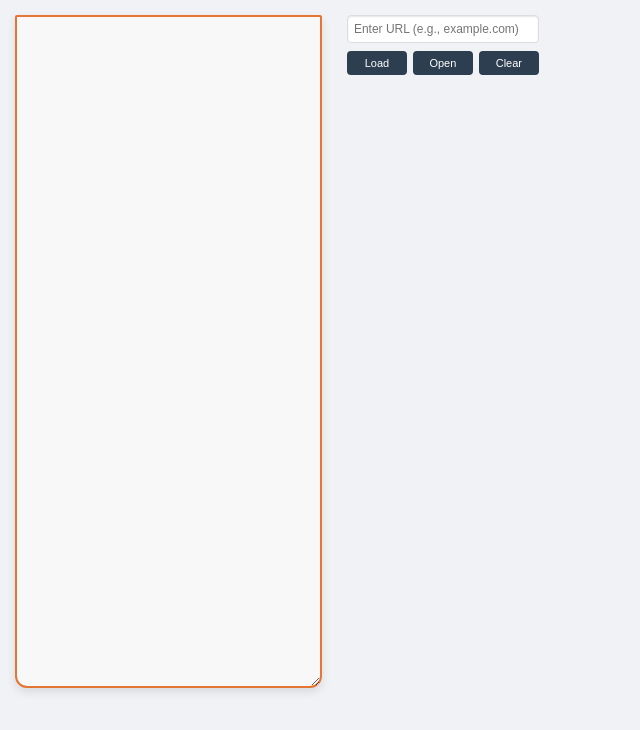
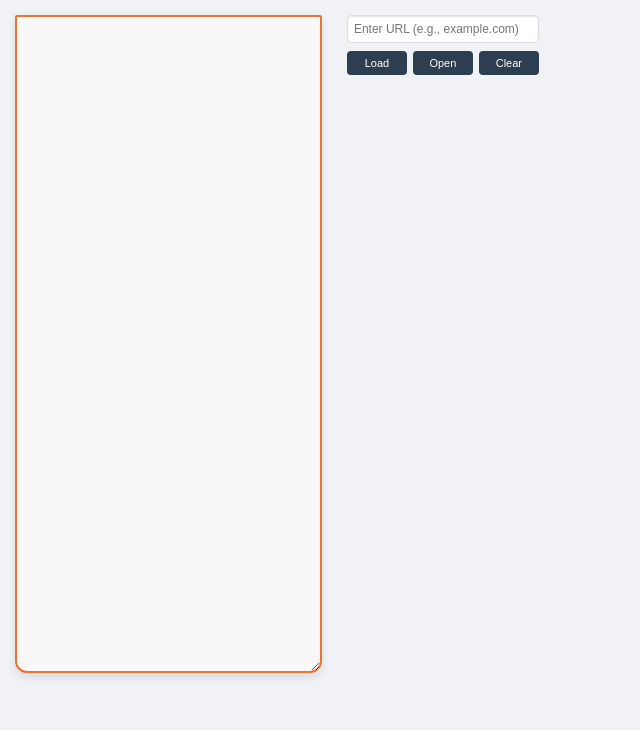
Before and after one commit to Akhil80git/team9mobile, a React (Vite) app: page / in a window 1280 px wide. Shown: the top 730 px of the page, without its empty margins (0-640 px from the left). Built offline with nearby package versions, Linux system fonts and the light colour scheme.

Commit message:
Update App.css

```diff
--- a/src/App.css
+++ b/src/App.css
@@ -27,7 +27,7 @@ body {
 
 .redmi-box {
   width: 81.2mm;
-  height: 178mm;
+  height: 174mm;
   border: 2px solid #e57535;
   border-radius: 2px 2px 12px 12px; /* top-left, top-right, bottom-right, bottom-left */
   box-sizing: border-box;
```
